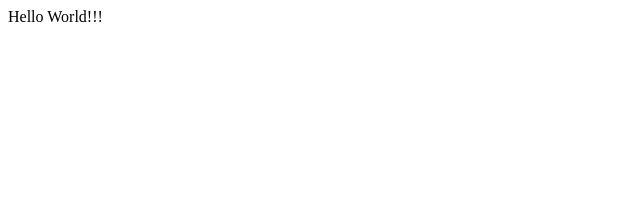
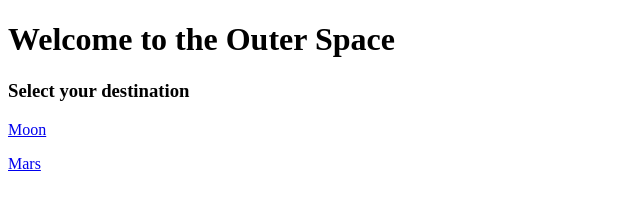
Before and after one commit to barbarazuk/web, a plain HTML site: page index.html in a window 1280 px wide. Shown: the whole page, without its empty margins (0-640 px from the left). Drawn offline with Linux system fonts and the light colour scheme.

Commit message:
Add files via upload

```diff
--- a/index.html
+++ b/index.html
@@ -4,6 +4,15 @@
         <title>Basic Web Page</title>
     </head>
     <body>
-Hello World!!!
+
+
+    <h1> Welcome to the Outer Space</h1>
+    <h3> Select your destination </h3>
+    <p>
+      <a href="subpage1/subpage1.html">Moon</a>
+    </p>
+    <p>
+      <a href="subpage2/subpage2.html">Mars</a>
+    </p>
     </body>
 </html>
```
Also changed, not shown: subpage1/subpage1.html (added, +11 -0 lines), subpage2/subpage2.html (added, +11 -0 lines).
